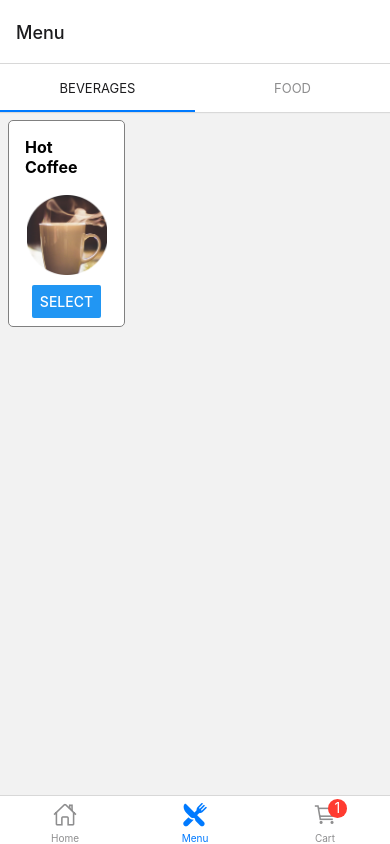
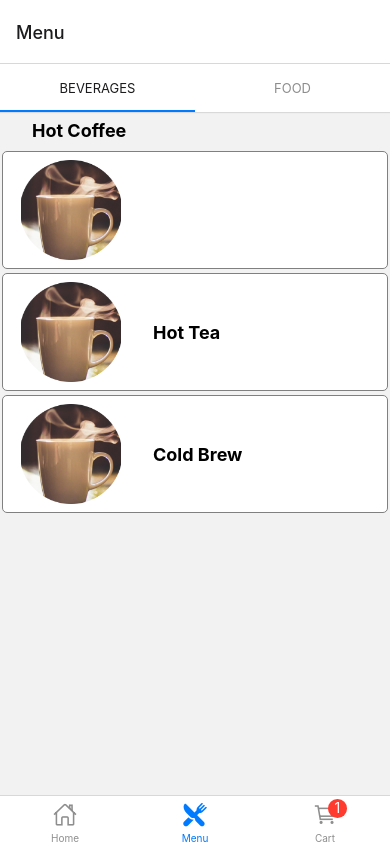
Before and after one commit to rahrahfez/CoffeeShop, a React Native app: screen /Menu in a window 390 px wide. Built offline with nearby package versions, Linux system fonts and the light colour scheme.

Commit message:
COF-2 added some items to menu screen

```diff
--- a/App.js
+++ b/App.js
@@ -6,6 +6,7 @@ import Ionicons from '@expo/vector-icons/Ionicons';
 
 import Home from './screens/home';
 import MenuScreen from './screens/menu';
+import ShoppingCart from './screens/shoppingCart';
 
 const Tab = createBottomTabNavigator();
 
@@ -20,7 +21,7 @@ function HomeScreen() {
 function ShoppingCartScreen() {
   return (
     <View style={styles.container}>
-      <Text>Shopping Cart!</Text>
+      <ShoppingCart />
     </View>
   );
 }
--- a/screens/menu.js
+++ b/screens/menu.js
@@ -1,15 +1,24 @@
 import React from 'react';
-import { Image, View, Text, Button, Alert } from 'react-native';
+import { Image, View, Text, Button, Alert, StyleSheet } from 'react-native';
 import { createMaterialTopTabNavigator } from '@react-navigation/material-top-tabs';
 
 import { globalStyles } from '../shared/globalStyles';
 
 function DrinksScreen() {
   return (
-    <View style={globalStyles.card}>
-      <Text style={globalStyles.cardHeader}>Hot Coffee</Text>
-      <Image source={require('../assets/coffee(edited).png')} style={{ width: 80, height: 80, margin: 10 }}/>
-      <Button title='Select' onPress={() => Alert.alert('button pressed')} />
+    <View>
+      <Text style={styles.cardHeader}>Hot Coffee</Text>
+      <View style={styles.card}>
+        <Image source={require('../assets/coffee(edited).png')} style={{ width: 100, height: 100, marginLeft: 10 }}/>
+      </View>
+      <View style={styles.card}>
+        <Image source={require('../assets/coffee(edited).png')} style={{ width: 100, height: 100, marginLeft: 10 }}/>
+        <Text style={styles.cardHeader}>Hot Tea</Text>
+      </View>
+      <View style={styles.card}>
+        <Image source={require('../assets/coffee(edited).png')} style={{ width: 100, height: 100, marginLeft: 10 }}/>
+        <Text style={styles.cardHeader}>Cold Brew</Text>
+      </View>
     </View>
   );
 }
@@ -32,3 +41,22 @@ export default function MenuScreen() {
     </Tab.Navigator>
   );
 }
+
+const styles = StyleSheet.create({
+  card: {
+    flexDirection: 'row',
+    borderRadius: 5,
+    borderColor: 'grey',
+    borderWidth: 1,
+    alignItems: 'center',
+    padding: 8,
+    margin: 2,
+    backgroundColor: 'white'
+  },
+  cardHeader: {
+    fontWeight: 'bold',
+    fontSize: 18,
+    padding: 8,
+    marginLeft: 24,
+  },
+})
--- /dev/null
+++ b/screens/shoppingCart.js
@@ -0,0 +1,10 @@
+import React from 'react';
+import { StyleSheet, Text, View } from 'react-native';
+
+export default function ShoppingCart() {
+  return (
+    <View>
+      <Text>Shopping Cart</Text>
+    </View>
+  );
+}
--- a/shared/globalStyles.js
+++ b/shared/globalStyles.js
@@ -2,23 +2,6 @@ import React from 'react';
 import { StyleSheet } from 'react-native';
 
 export const globalStyles = StyleSheet.create({
-  card: {
-    flexDirection: 'column',
-    borderRadius: 5,
-    borderColor: 'grey',
-    borderWidth: 1,
-    alignItems: 'center',
-    justifyContent: 'center',
-    padding: 8,
-    margin: 8,
-    width: '30%',
-    backgroundColor: 'white'
-  },
-  cardHeader: {
-    fontWeight: 'bold',
-    fontSize: 16,
-    padding: 8,
-  },
   container: {
     flex: 1,
     backgroundColor: '#fff',
```
Also changed, not shown: screens/menuModal.js (renamed from shared/menuModal.js, +3 -7 lines).
